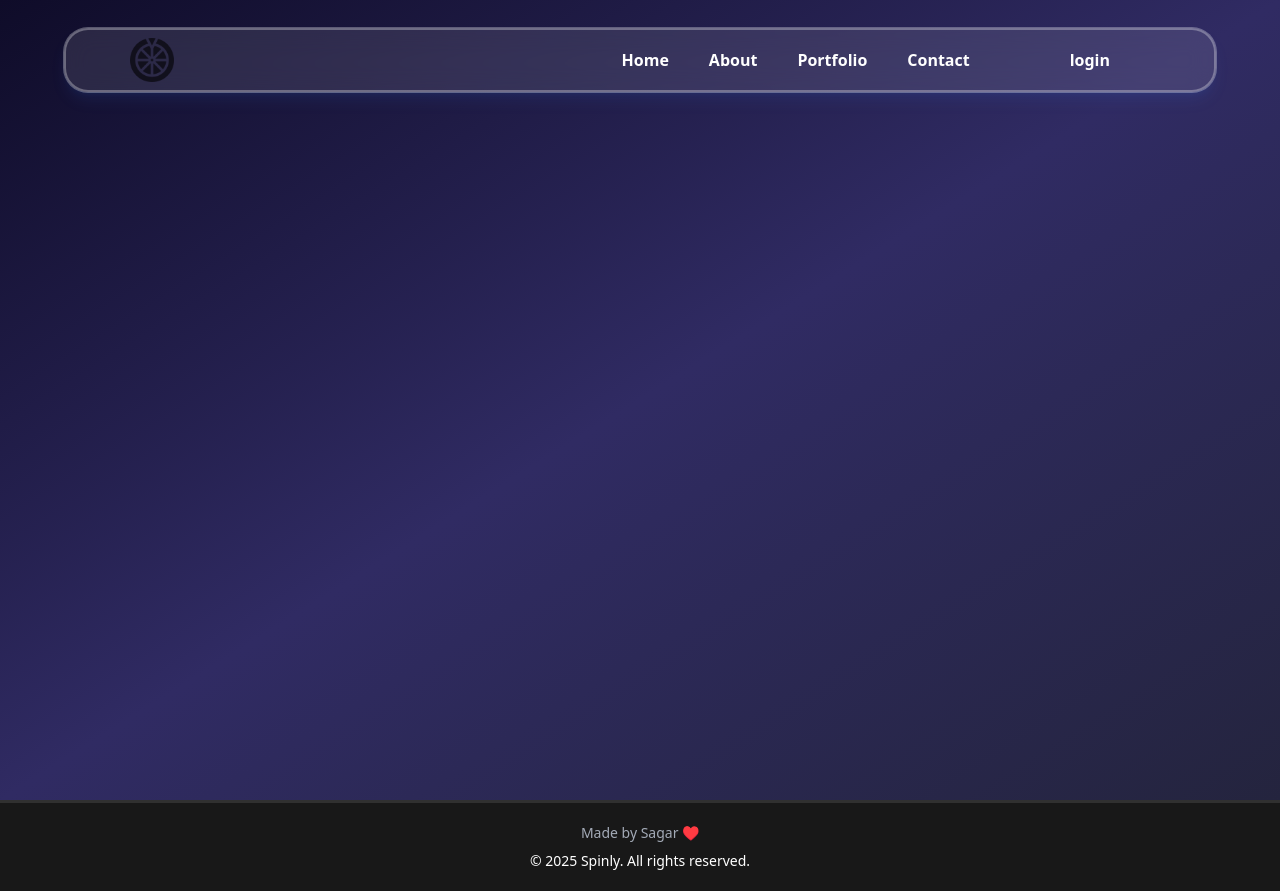
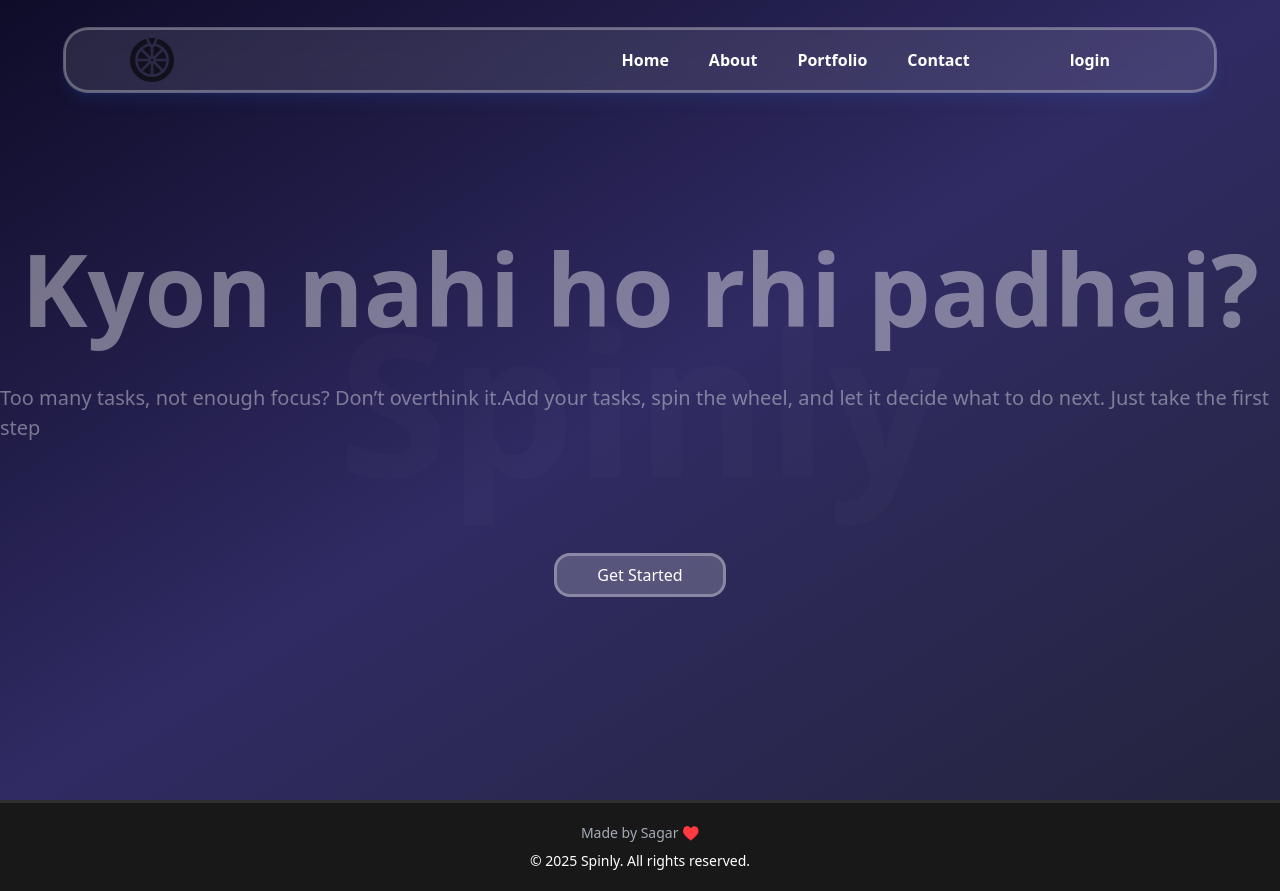
Before and after one commit to SagarNow/Spinly, a Next.js app: page / in a window 1280 px wide. Built offline with nearby package versions, Linux system fonts and the light colour scheme.

Commit message:
home page

```diff
--- a/src/Components/Main.jsx
+++ b/src/Components/Main.jsx
@@ -1,15 +1,25 @@
 import React from 'react'
+import Link from 'next/link'
 const Main = () => {
   return (
-    <div className="min-h-screen relative  bg-gradient-to-br from-[#0f0c29] via-[#302b63] to-[#24243e] text-white ">
-        <video
-          autoPlay
-          muted
-          loop
-          className="absolute w-full h-full object-cover"
-      >
-        {/* <source src="/Videos/SpinnerBgVdo.mp4" type="video/mp4" /> */}
-      </video>
+    <div className="min-h-screen relative bg-gradient-to-br from-[#0f0c29] via-[#302b63] to-[#24243e] text-white
+
+    flex
+    flex-col
+    items-center
+    justify-center
+
+    ">
+        <div className='z-10 gap-5 flex flex-col items-center justify-center'>
+   <h1 className=' opacity-40  text-[100px] font-bold z-100'> Kyon nahi ho rhi padhai?</h1>
+   <h1 className=' opacity-40  text-[20px]'>Too many tasks, not enough focus? Don’t overthink it.Add your tasks, spin the wheel, and let it decide what to do next. Just take the first step</h1>
+   </div>
+<div className='mt-30'>
+   <Link href="/" className="mt-5 px-10 py-2 border-3  hover:scale-105  duration-200 border-white/30 rounded-2xl bg-white/20 hover:bg-white/40 duration-200 hover:scale-105 z-100  ">Get Started</Link>
+   </div>
+
+     <h1 className=' absolute top-1/2 left-1/2 transform -translate-x-1/2 -translate-y-1/2 text-[200px] opacity-1 font-bold z-10 select-none flex '>Spinly</h1>
+
 
 
 
```
Also changed, not shown: 1 other file (tests, documents, lock files or other folders).
